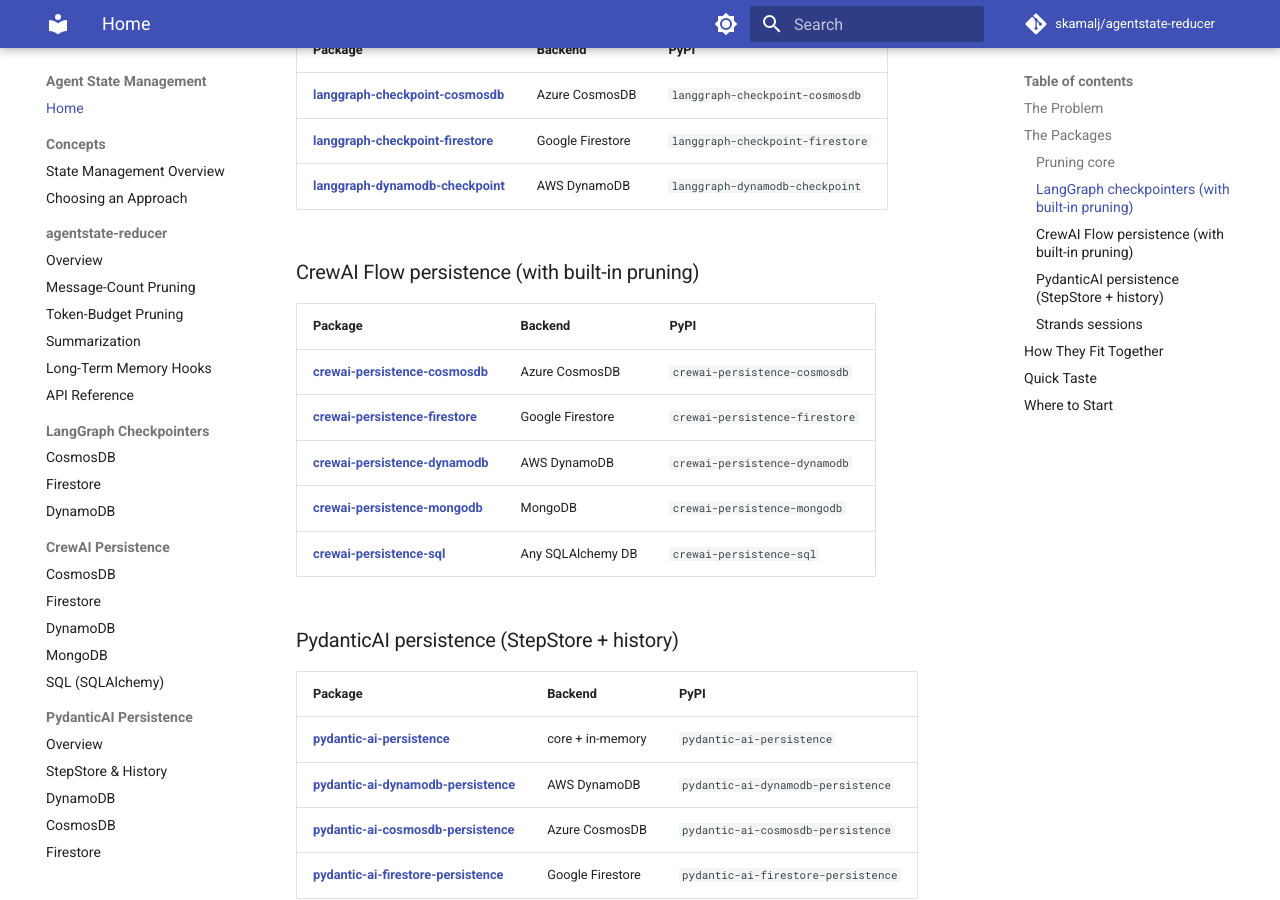
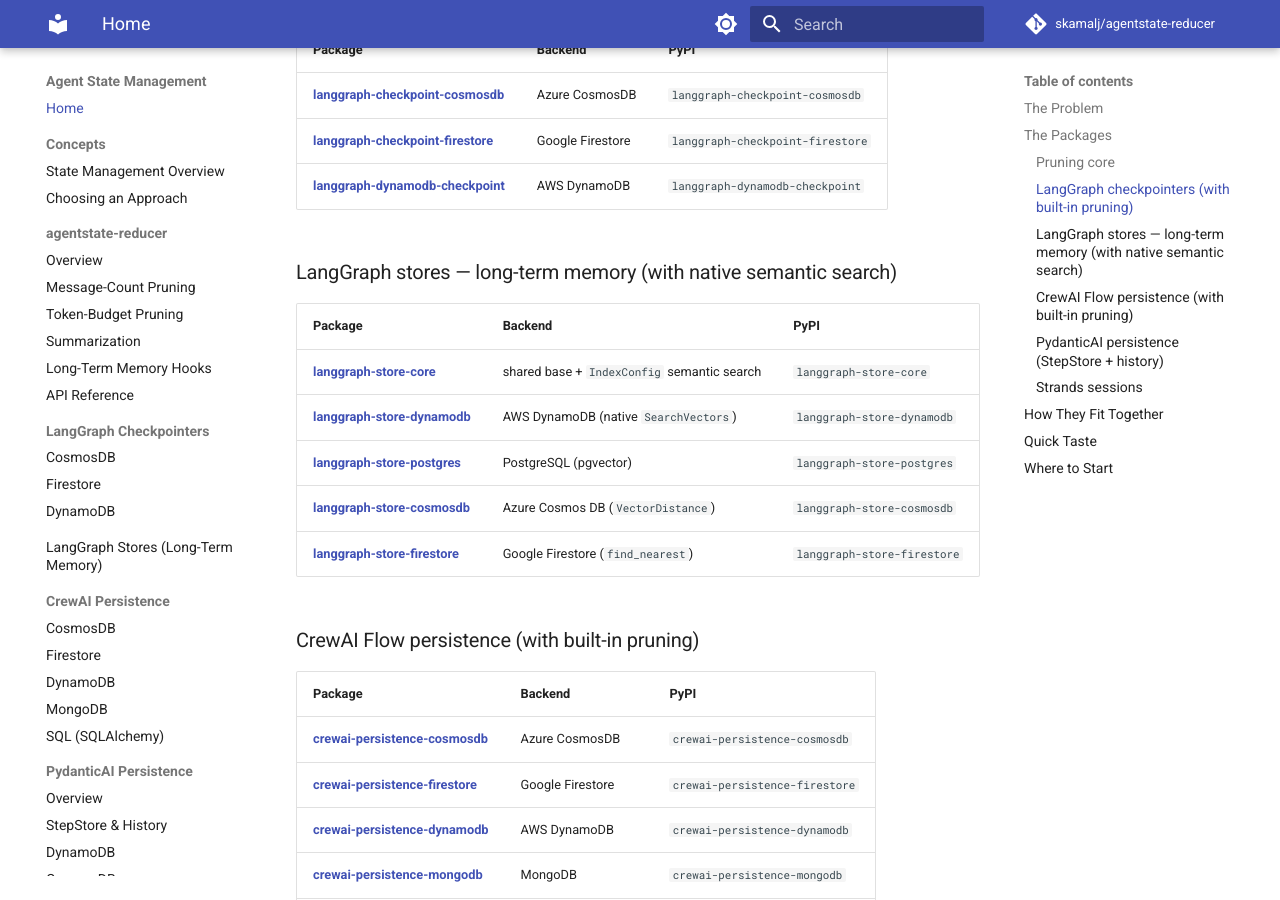
Before and after one commit to skamalj/agentstate-reducer, an MkDocs documentation site: the page built from docs/index.md, in a window 1280 px wide and 900 px high, scrolled down 1118 px. Built offline with MkDocs 1.6.1 and Material for MkDocs 9.7.7, drawn with Linux system fonts in a browser that asks for light colours; comment, search, counter and statistics services are not loaded.

Commit message:
docs: LangGraph Stores page (BaseStore backends with native semantic search) + home table
Co-Authored-By: Claude Fable 5.1 <noreply@anthropic.com>

```diff
--- a/docs/index.md
+++ b/docs/index.md
@@ -32,6 +32,16 @@ This toolkit solves both: **pruning** (keep history lean) and **persistence** (s
 | **[langgraph-checkpoint-cosmosdb](langgraph/cosmosdb.md)** | Azure CosmosDB | `langgraph-checkpoint-cosmosdb` |
 | **[langgraph-checkpoint-firestore](langgraph/firestore.md)** | Google Firestore | `langgraph-checkpoint-firestore` |
 | **[langgraph-dynamodb-checkpoint](langgraph/dynamodb.md)** | AWS DynamoDB | `langgraph-dynamodb-checkpoint` |
+
+### LangGraph stores — long-term memory (with native semantic search)
+
+| Package | Backend | PyPI |
+|---|---|---|
+| **[langgraph-store-core](langgraph/stores.md)** | shared base + `IndexConfig` semantic search | `langgraph-store-core` |
+| **[langgraph-store-dynamodb](langgraph/stores.md)** | AWS DynamoDB (native `SearchVectors`) | `langgraph-store-dynamodb` |
+| **[langgraph-store-postgres](langgraph/stores.md)** | PostgreSQL (pgvector) | `langgraph-store-postgres` |
+| **[langgraph-store-cosmosdb](langgraph/stores.md)** | Azure Cosmos DB (`VectorDistance`) | `langgraph-store-cosmosdb` |
+| **[langgraph-store-firestore](langgraph/stores.md)** | Google Firestore (`find_nearest`) | `langgraph-store-firestore` |
 
 ### CrewAI Flow persistence (with built-in pruning)
 
--- a/mkdocs.yml
+++ b/mkdocs.yml
@@ -58,6 +58,7 @@ nav:
       - CosmosDB: langgraph/cosmosdb.md
       - Firestore: langgraph/firestore.md
       - DynamoDB: langgraph/dynamodb.md
+  - LangGraph Stores (Long-Term Memory): langgraph/stores.md
   - CrewAI Persistence:
       - CosmosDB: crewai/cosmosdb.md
       - Firestore: crewai/firestore.md
```
Also changed, not shown: docs/langgraph/stores.md (added, +92 -0 lines).
